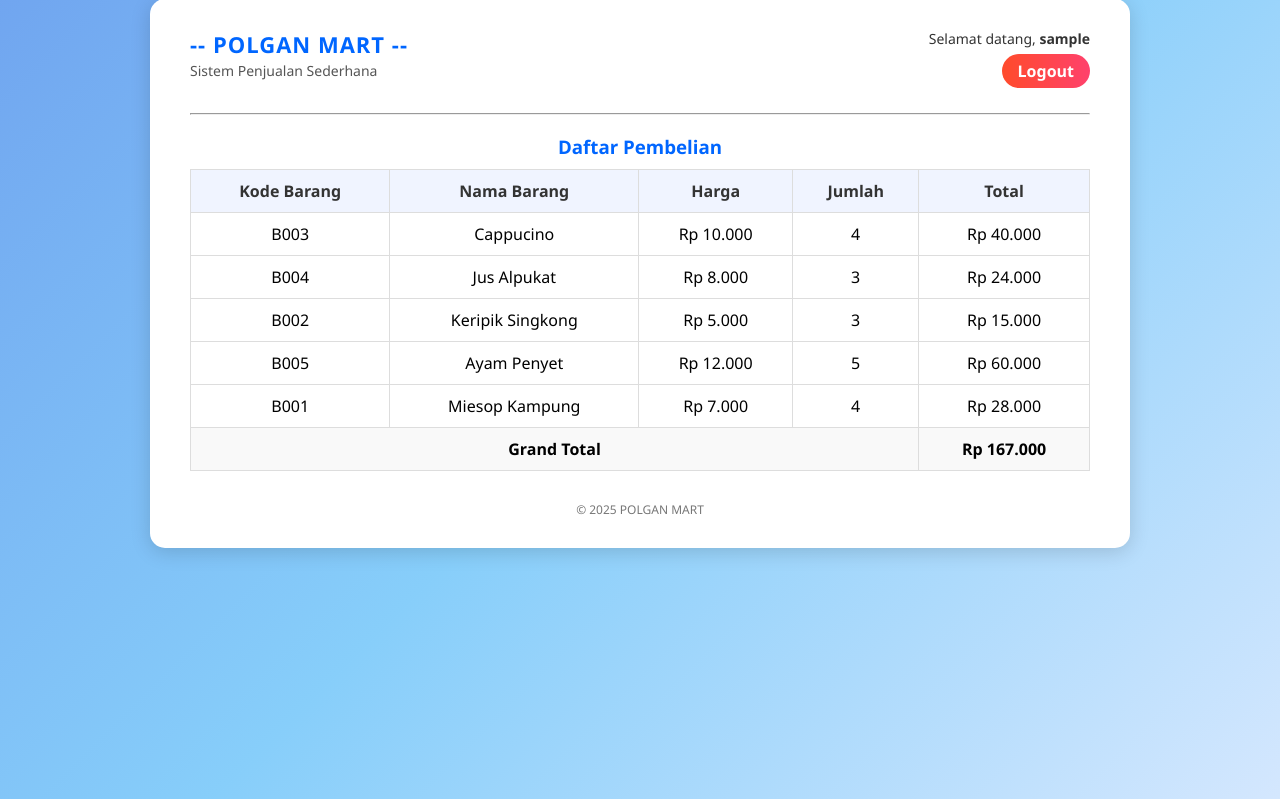
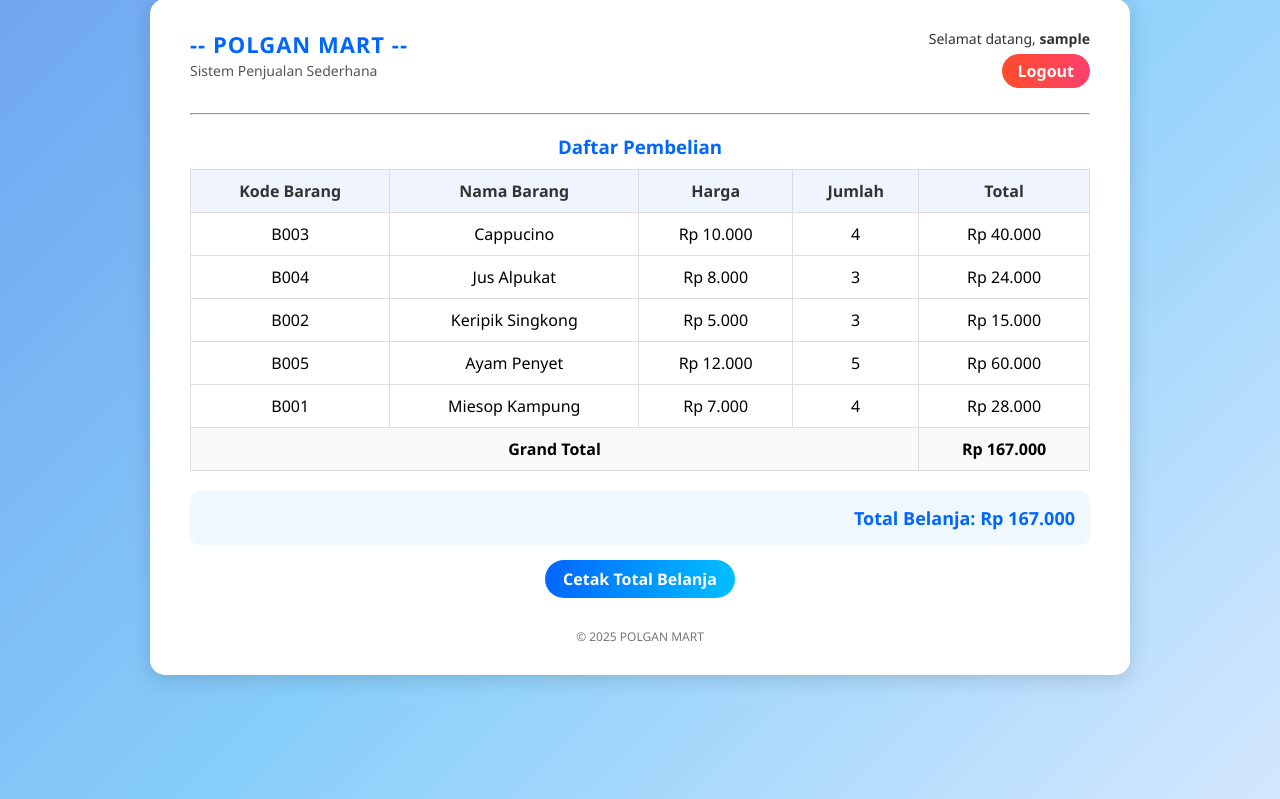
Before and after one commit to kyytink/UTSWEB1_DICKYRIFANDI, a PHP site: page /dashboard.php in a window 1280 px wide. Shown: the part 61-860 px from the top of the page. Run offline with PHP 8.4, Linux system fonts and the light colour scheme; the visitor is signed in with stand-in values (Sample User, id 1).

Commit message:
Dashboard Penjualan (Output Akhir)

```diff
--- a/dashboard.php
+++ b/dashboard.php
@@ -112,6 +112,31 @@ $grandtotal = 0;
             color: #777;
             margin-top: 30px;
         }
+        .total-box {
+            margin-top: 20px;
+            padding: 15px;
+            background: #f0f8ff;
+            border-radius: 10px;
+            font-weight: bold;
+            text-align: right;
+            font-size: 18px;
+            color: #0066ff;
+        }
+        .btn-cetak {
+            display: inline-block;
+            margin-top: 15px;
+            background: linear-gradient(90deg, #0066ff, #00bfff);
+            color: white;
+            text-decoration: none;
+            padding: 8px 18px;
+            border-radius: 25px;
+            font-weight: bold;
+            transition: 0.3s;
+        }
+        .btn-cetak:hover {
+            transform: scale(1.05);
+            opacity: 0.9;
+        }
     </style>
 </head>
 <body>
@@ -160,6 +185,12 @@ $grandtotal = 0;
             </tr>
         </table>
 
+        <div class="total-box">
+            Total Belanja: Rp <?= number_format($grandtotal, 0, ',', '.'); ?>
+        </div>
+        <div style="text-align:center;">
+            <a href="#" class="btn-cetak" onclick="window.print()">Cetak Total Belanja</a>
+        </div>
         <div class="footer">© 2025 POLGAN MART</div>
     </div>
 </body>
```
Also changed, not shown: 1 other file.
